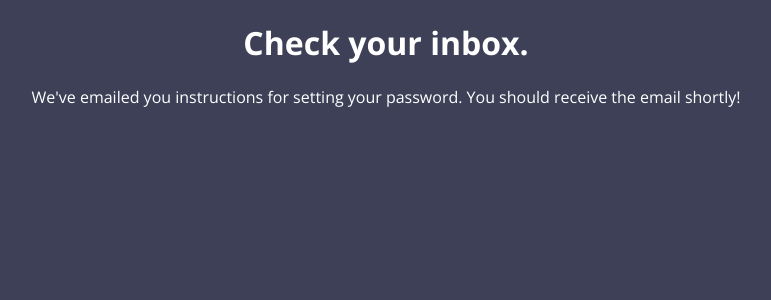
After one commit to Food-Data-Collaboration/djangoldp-account, a Django app: template djangoldp_account/templates/registration/password_reset_done.html in a window 1280 px wide. The commit adds this page. Shown: the top 300 px of the page, without its empty margins (254-1025 px from the left). Run offline with Django 3.2, Linux system fonts and the light colour scheme; the template is opened without the code that fills it, so the values that code supplies are empty.

Commit message:
feat: add template for password reset and password reset done

```diff
--- /dev/null
+++ b/djangoldp_account/static/base.css
@@ -0,0 +1,44 @@
+body {
+    background-color: #3d4057;
+    border: none;
+    color: white;
+    font-family: Open Sans, sans-serif;
+    margin: 0;
+    padding: 0;
+}
+
+#content {
+    border: none;
+    height: 100%;
+    margin: 0;
+    text-align: center;
+    width: 100%;
+}
+
+input {
+    align-content: center;
+    align-items: center;
+    background-color: white;
+    border: 1px solid grey;
+    display: inline-flex;
+    height: 2.5em;
+}
+
+input:hover, input:active, input:focus  {
+    border-color: #424242;
+}
+
+input[type="submit"] {
+    box-shadow: 4px 4px 8px 0 rgba(0, 0, 0, 0.2);
+    color: black;
+    height: 3em;
+    justify-content: center;
+    margin: 1em;
+    padding: 2px 14px;
+    transition: 0.2s;
+}
+
+input[type="submit"]:hover {
+    background-color: #424242;
+    color: white;
+}
--- a/djangoldp_account/templates/base.html
+++ b/djangoldp_account/templates/base.html
@@ -1,7 +1,14 @@
 <!DOCTYPE html>
 <html lang="en">
 <head>
-    <title>{% block title %}My amazing site{% endblock %}</title>
+    <meta charset="UTF-8">
+    <title>{% block title %}{% endblock %}</title>
+    <meta name="viewport" content="width=device-width, initial-scale=1.0">
+    <meta http-equiv="X-UA-Compatible" content="ie=edge">
+    <link rel="stylesheet" href="/styles/index.css">
+    {% block supplementary_css %}{% endblock %}
+    <link rel="stylesheet" href="https://fonts.googleapis.com/css?family=Open+Sans:300,400,400i,600,700&amp;amp;subset=latin-ext">
+    <link rel="stylesheet" href="https://fonts.googleapis.com/css?family=Open+Sans:300,300i,400,400i,600,600i,700,700i,800,800i">
 </head>
 
 <body>
--- a/djangoldp_account/templates/oidc_provider/authorize.html
+++ b/djangoldp_account/templates/oidc_provider/authorize.html
@@ -1,4 +1,4 @@
-{% extends "oidc_provider/base.html" %}
+{% extends "base.html" %}
 {% load i18n %}
 {% load static %}
 
@@ -7,6 +7,7 @@
 {% endblock %}
 
 {% block supplementary_css %}
+<link rel="stylesheet" href="{% static 'base.css' %}"/>
 <link rel="stylesheet" href="{% static 'oidc_provider/authorize.css' %}"/>
 {% endblock %}
 
--- /dev/null
+++ b/djangoldp_account/templates/registration/password_reset_done.html
@@ -0,0 +1,17 @@
+{% extends "base.html" %}
+{% load i18n %}
+{% load static %}
+
+{% block title %}
+    {% trans "Email Sent" %}
+{% endblock %}
+
+{% block supplementary_css %}
+<link rel="stylesheet" href="{% static 'base.css' %}"/>
+{% endblock %}
+
+
+{% block content %}
+  <h1>{% trans "Check your inbox." %}</h1>
+  <p>{% trans "We've emailed you instructions for setting your password. You should receive the email shortly!" %}</p>
+{% endblock %}
```
Also changed, not shown: djangoldp_account/static/oidc_provider/authorize.css (+3 -28 lines), djangoldp_account/templates/oidc_provider/base.html (deleted, +0 -17 lines), djangoldp_account/templates/registration/password_reset_form.html (added, +22 -0 lines).
